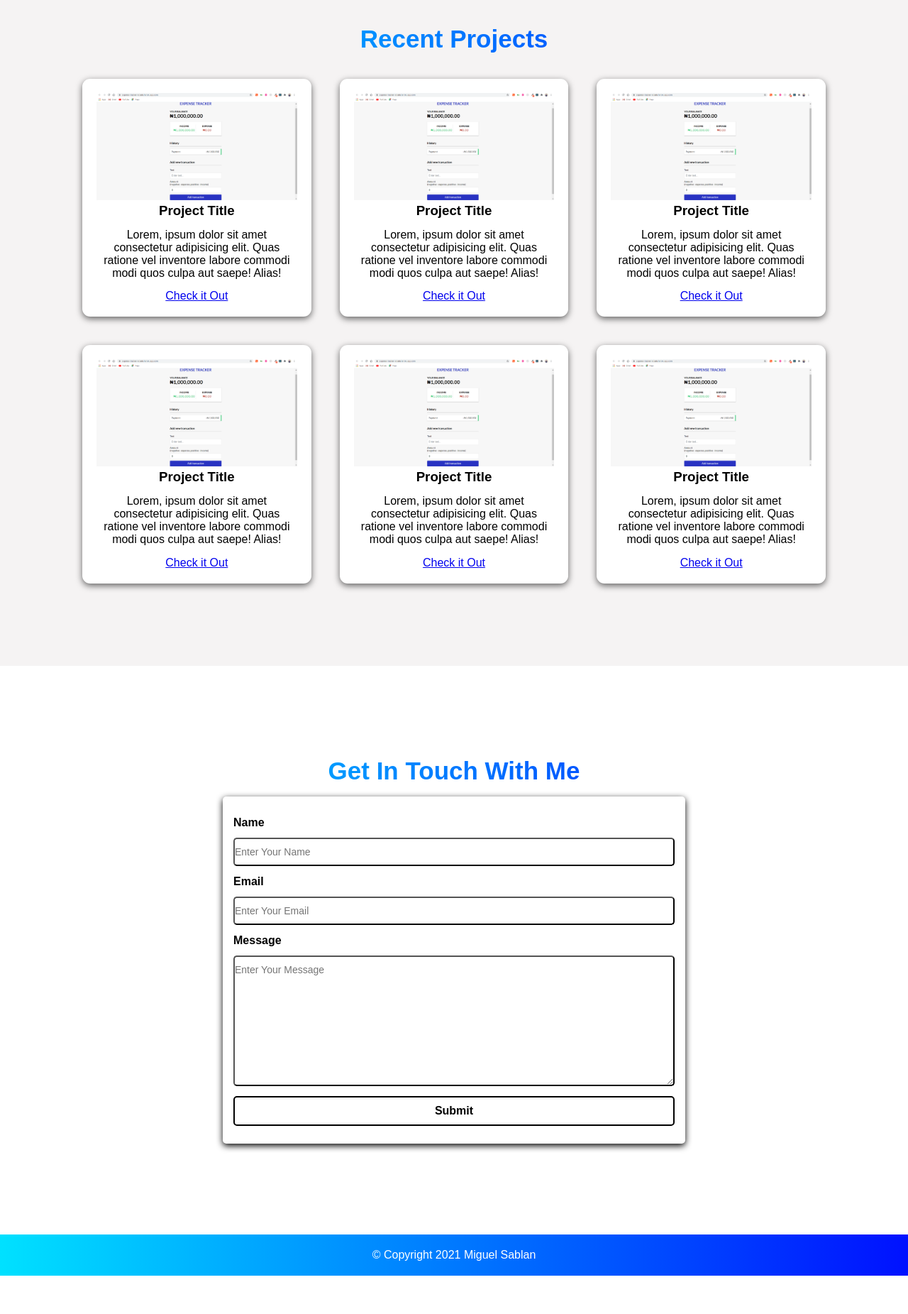
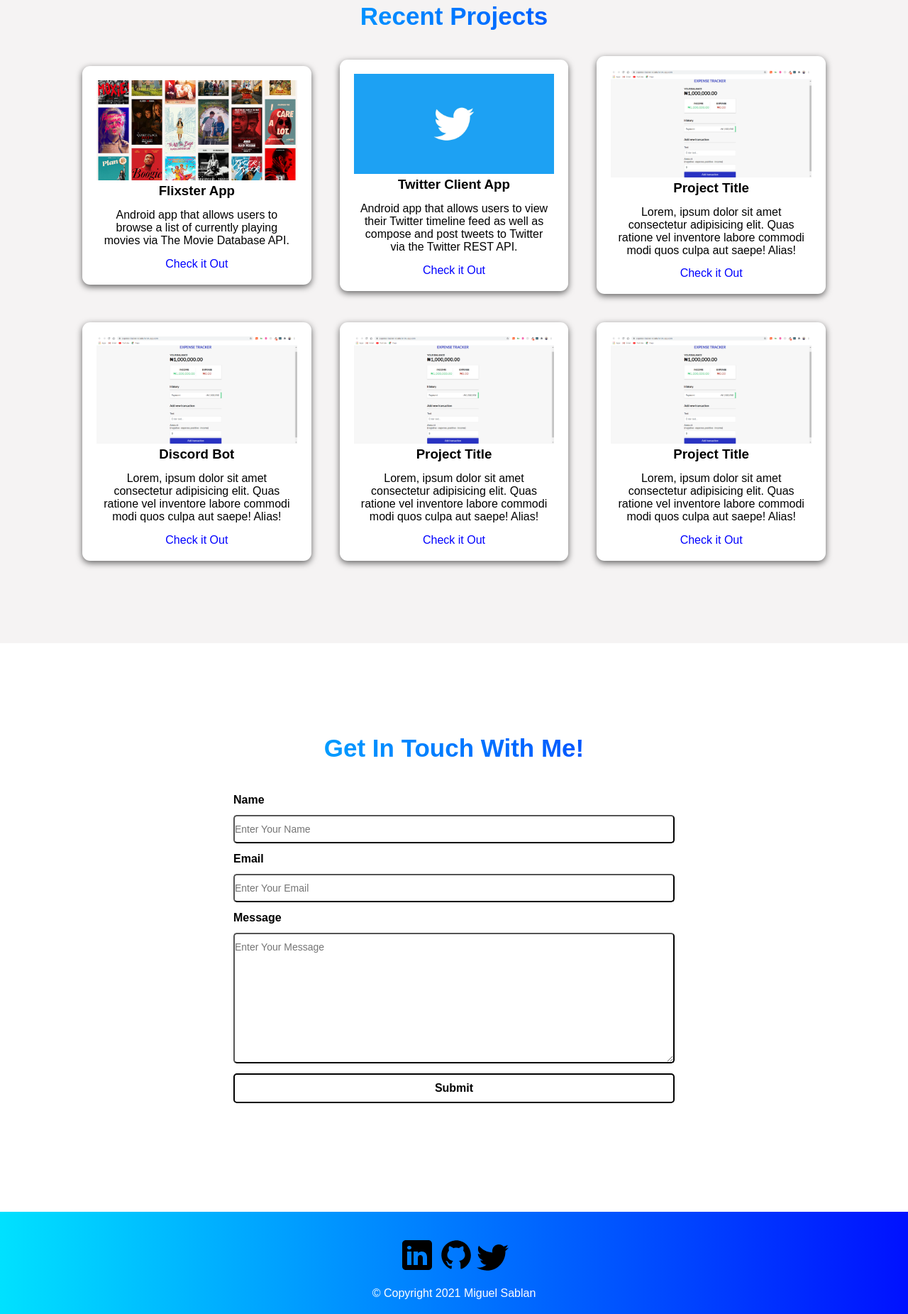
Before and after one commit to miguelSablan/My-Portfolio, a plain HTML site: page index.html in a window 1280 px wide. Shown: the part 1645-3496 px from the top of the page at 71% size. Before the commit the page ends 3442 px from the top, so only its background shows below. Drawn offline with Linux system fonts and the light colour scheme.

Commit message:
Updated Projects, Social Icons

```diff
--- a/index.html
+++ b/index.html
@@ -59,19 +59,18 @@
         <h2>Skills</h2>
         <div class="skills-wrapper">
           <div class="first-row">
-            <img src="images/icons8-html-5.svg" class="icon icon-card" />
-            <img src="images/icons8-css3.svg" class="icon icon-card" />
-            <img src="images/icons8-javascript.svg" class="icon icon-card" />
-            <img src="images/icons8-git.svg" class="icon icon-card" />
-            <img src="images/icons8-react-native.svg" class="icon icon-card" />
+            <img src="images/icons/icons8-html-5.svg" class="icon icon-card" />
+            <img src="images/icons/icons8-css3.svg" class="icon icon-card" />
+            <img
+              src="images/icons/icons8-javascript.svg"
+              class="icon icon-card"
+            />
+            <img src="images/icons/icons8-git.svg" class="icon icon-card" />
+            <img
+              src="images/icons/icons8-react-native.svg"
+              class="icon icon-card"
+            />
           </div>
-          <!--
-          <div class="second-row">
-            <img src="images/icons8-git.svg" class="icon icon-card" />
-            <img src="images/computer.jpg" class="icon icon-card" />
-            <img src="images/computer.jpg" class="icon icon-card" />
-          </div>
-          -->
         </div>
       </div>
     </section>
@@ -79,37 +78,46 @@
     <!-- Projects section -->
     <section class="projects" id="projects">
       <h2>Recent Projects</h2>
+      <!-- Projects Row 1 -->
       <div class="projects-container">
         <div class="project-container project-card">
           <img
-            src="images/expenseTracker.png"
+            src="images/project-images/best-movies-1624472751.jpg"
+            alt="Flixster App"
+            loading="lazy"
+            class="project-pic"
+          />
+          <h3 class="project-title">Flixster App</h3>
+          <p class="project-details">
+            Android app that allows users to browse a list of currently playing
+            movies via The Movie Database API.
+          </p>
+          <a
+            href="https://github.com/miguelSablan/Flixster"
+            target="_blank"
+            class="project-link"
+            >Check it Out</a
+          >
+        </div>
+
+        <div class="project-container project-card">
+          <img
+            src="images/project-images/Twitter.jpg"
             alt="expense-tracker"
             loading="lazy"
             class="project-pic"
           />
-          <h3 class="project-title">Project Title</h3>
+          <h3 class="project-title">Twitter Client App</h3>
           <p class="project-details">
-            Lorem, ipsum dolor sit amet consectetur adipisicing elit. Quas
-            ratione vel inventore labore commodi modi quos culpa aut saepe!
-            Alias!
+            Android app that allows users to view their Twitter timeline feed as
+            well as compose and post tweets to Twitter via the Twitter REST API.
           </p>
-          <a href="#" target="_blank" class="project-link">Check it Out</a>
-        </div>
-
-        <div class="project-container project-card">
-          <img
-            src="images/expenseTracker.png"
-            alt="expense-tracker"
-            loading="lazy"
-            class="project-pic"
-          />
-          <h3 class="project-title">Project Title</h3>
-          <p class="project-details">
-            Lorem, ipsum dolor sit amet consectetur adipisicing elit. Quas
-            ratione vel inventore labore commodi modi quos culpa aut saepe!
-            Alias!
-          </p>
-          <a href="#" target="_blank" class="project-link">Check it Out</a>
+          <a
+            href="https://github.com/miguelSablan/SimpleTwitter"
+            target="_blank"
+            class="project-link"
+            >Check it Out</a
+          >
         </div>
 
         <div class="project-container project-card">
@@ -129,6 +137,7 @@
         </div>
       </div>
 
+      <!-- Projects Row 2 -->
       <div class="projects-container">
         <div class="project-container project-card">
           <img
@@ -137,7 +146,7 @@
             loading="lazy"
             class="project-pic"
           />
-          <h3 class="project-title">Project Title</h3>
+          <h3 class="project-title">Discord Bot</h3>
           <p class="project-details">
             Lorem, ipsum dolor sit amet consectetur adipisicing elit. Quas
             ratione vel inventore labore commodi modi quos culpa aut saepe!
@@ -182,7 +191,7 @@
 
     <!-- Contact section -->
     <section class="contact" id="contact">
-      <h2>Get In Touch With Me</h2>
+      <h2>Get In Touch With Me!</h2>
       <div class="contact-form-container">
         <div class="contact-form">
           <form action="https://formspree.io/f/myyoybgq" method="POST">
@@ -233,6 +242,18 @@
 
     <!-- Footer section -->
     <footer>
+      <div class="footer-icons">
+        <a href="https://www.linkedin.com/in/miguel-sablan/" target="_blank">
+          <img src="images/linkedin.svg" class="image-border" />
+        </a>
+        <a href="https://github.com/miguelSablan" target="_blank">
+          <img src="images/github.svg" class="image-border" />
+        </a>
+        <a href="https://twitter.com/kayotech" target="_blank">
+          <img src="images/twitter.svg" class="image-border" />
+        </a>
+      </div>
+
       <p class="copy">&copy; Copyright 2021 Miguel Sablan</p>
     </footer>
   </body>
--- a/style.css
+++ b/style.css
@@ -51,7 +51,7 @@ nav li a:hover {
 }
 
 .hero img {
-  height: 60%;
+  height: 31rem;
 }
 
 .hero h1 {
@@ -124,20 +124,24 @@ nav li a:hover {
 /*PROJECTS SECTION*/
 .projects {
   padding: 6rem 6rem;
-  margin-top: 2rem;
   height: auto;
   background-color: rgba(202, 194, 194, 0.2);
-}
-
-.project-pic {
-  width: 100%;
-  height: 100%;
 }
 
 .projects-container {
   display: flex;
   align-items: center;
   justify-content: center;
+}
+
+.project-link {
+  text-decoration: none;
+  color: blue;
+}
+
+.project-pic {
+  width: 100%;
+  height: 100%;
 }
 
 .projects h2 {
@@ -195,8 +199,6 @@ nav li a:hover {
   max-width: 40.75rem;
   margin: 0 auto;
   padding: 0.938rem;
-  border-radius: 5px;
-  box-shadow: 0 3px 10px #000000;
 }
 
 .contact-form-container label {
@@ -249,3 +251,11 @@ footer {
   margin: 2rem 0 0;
   color: white;
 }
+
+.footer-icons {
+  margin: 1rem;
+}
+
+.footer-icons a {
+  text-decoration: none;
+}
```
Also changed, not shown: images/github.svg (added), images/icons/icons8-css3.svg (renamed from images/icons8-css3.svg), images/icons/icons8-git.svg (renamed from images/icons8-git.svg), images/icons/icons8-html-5.svg (renamed from images/icons8-html-5.svg), images/icons/icons8-javascript.svg (renamed from images/icons8-javascript.svg), images/icons/icons8-react-native.svg (renamed from images/icons8-react-native.svg), images/linkedin.svg (added), images/project-images/Twitter.jpg (added), images/project-images/best-movies-1624472751.jpg (added), images/twitter.svg (added).
